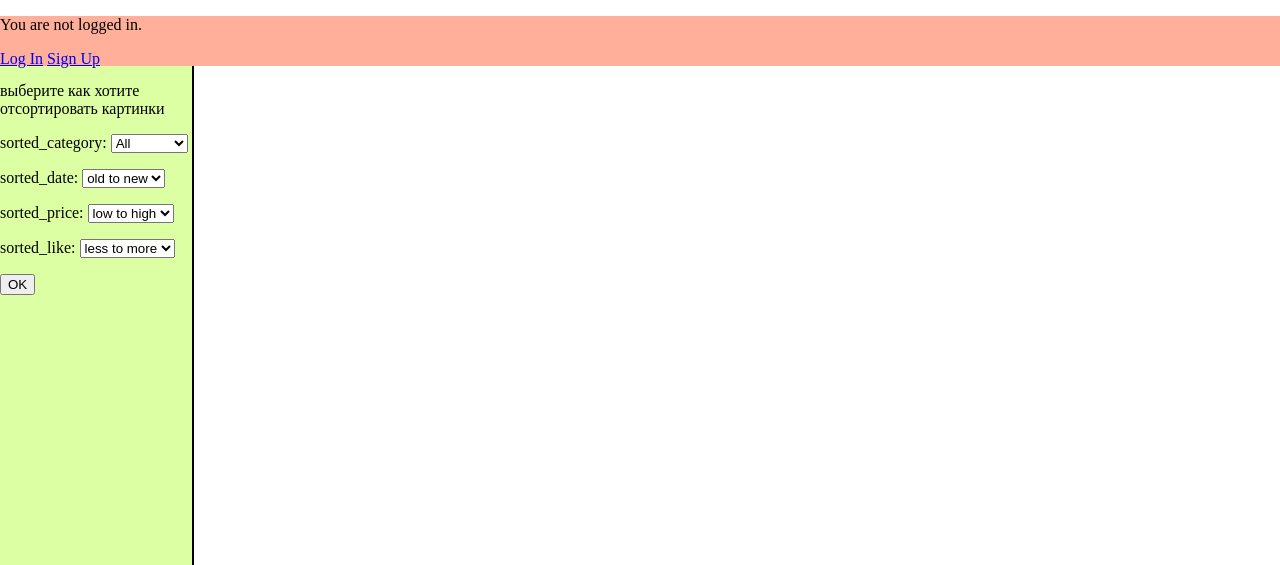
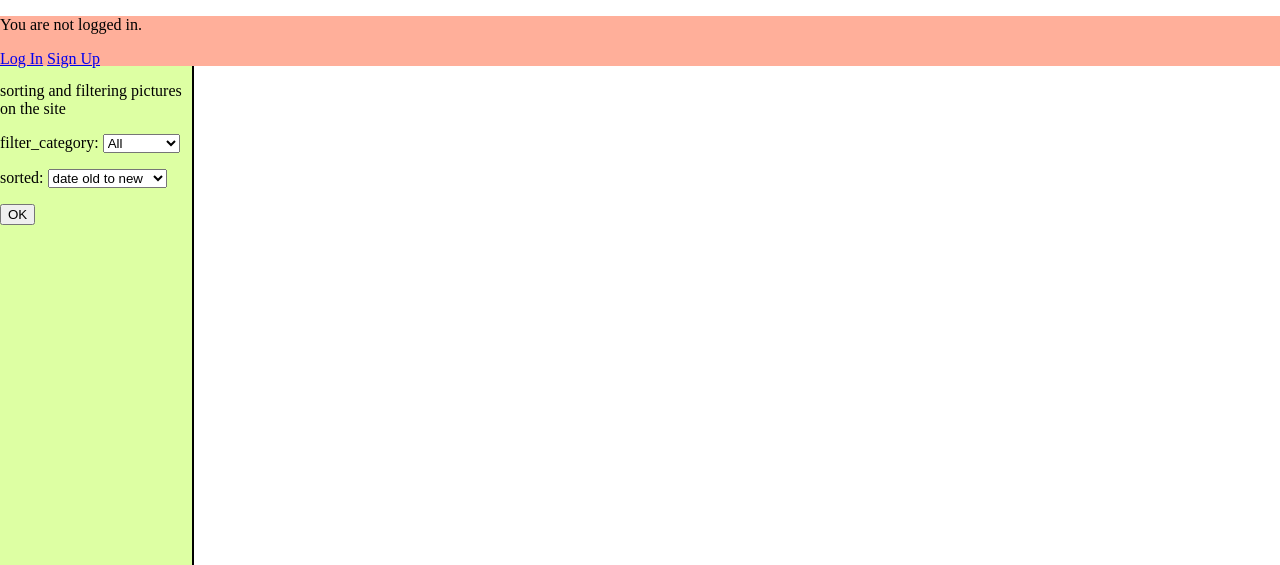
Before and after one commit to Plachey/Shop_image, a Django app: page / in a window 1280 px wide. Shown: the top 565 px of the page. Run offline with Django 3.2, Linux system fonts and the light colour scheme; data that the repository does not hold is empty.

Commit message:
2 Commit

```diff
--- a/samplesite/samplesite/urls.py
+++ b/samplesite/samplesite/urls.py
@@ -21,15 +21,10 @@ from django.conf.urls.static import static
 
 urlpatterns = [
     path('admin/', admin.site.urls),
-    #path('accounts/', include('django.contrib.auth.urls')),
-    #path('accounts/', include('accounts.urls')),
-
     path('users/', include('users.urls')),
     path('users/', include('django.contrib.auth.urls')),
-    #path('', TemplateView.as_view(template_name='home.html'),
     path('', include('shop_image.urls')),
 ]
 
 if settings.DEBUG:    # new
     urlpatterns += static(settings.MEDIA_URL, document_root=settings.MEDIA_ROOT)
-    #urlpatterns += static(settings.STATIC_URL, document_root=settings.STATICFILES_DIRS)
--- a/samplesite/shop_image/admin.py
+++ b/samplesite/shop_image/admin.py
@@ -1,4 +1,5 @@
 from django.contrib import admin
-from .models import Image
+from .models import Image, Comment
 # Register your models here.
 admin.site.register(Image)
+admin.site.register(Comment)
--- a/samplesite/shop_image/forms.py
+++ b/samplesite/shop_image/forms.py
@@ -3,7 +3,7 @@ from .models import Order
 
 
 class ImageFilterForm(forms.Form):
-    filter_category = forms.ChoiceField(label='sorted_category', required=False, choices=[
+    filter_category = forms.ChoiceField(label='filter_category', required=False, choices=[
         ['all', 'All'],
         ['winter', 'Winter'],
         ['autumn', 'Autumn'],
@@ -17,23 +17,15 @@ class ImageFilterForm(forms.Form):
         ['animals', 'Animals']
     ])
 
-    order_date = forms.ChoiceField(label='sorted_date', required=False, choices=[
-        #['default', 'Default'],
-        ['-date', 'old to new'],
-        ['date', 'new to old']
+    order_date = forms.ChoiceField(label='sorted', required=False, choices=[
+        ['-date', 'date old to new'],
+        ['date', 'date new to old'],
+        ['price', 'price low to high'],
+        ['-price', 'price high to low'],
+        ['like', 'like less to more'],
+        ['-like', 'like more to less']
     ])
 
-    order_price = forms.ChoiceField(label='sorted_price', required=False, choices=[
-        #['default', 'Default'],
-        ['price', 'low to high'],
-        ['-price', 'high to low']
-    ])
-
-    order_like = forms.ChoiceField(label='sorted_like', required=False, choices=[
-        #['default', 'Default'],
-        ['like', 'less to more'],
-        ['-like', 'more to less']
-    ])
 
 
 class BuyForm(forms.Form):
@@ -49,17 +41,6 @@ class BuyForm(forms.Form):
         model = Order
         filds = '__all__'
 
-    '''
-    password = forms.CharField(
-        label='Password',
-        widget=forms.PasswordInput(),
-        error_messages={'required': 'Укажите пароль'})
-    password_again = forms.CharField(
-        label='Password (again)',
-        widget=forms.PasswordInput(),
-        error_messages={'required': 'Укажите пароль еще раз'})
-    '''
-
     # Валидация проходит в этом методе
     def clean(self):
         # Определяем правило валидации
@@ -67,5 +48,3 @@ class BuyForm(forms.Form):
             # Выбрасываем ошибку, если пароли не совпали
             raise forms.ValidationError('Пароли должны совпадать!')
         return self.cleaned_data
-
-#['Winter', 'Autumn', 'Spring', 'Summer', 'Common', 'Family', 'Nature', 'Girl', 'Joy', 'Animals']
--- a/samplesite/shop_image/templates/image_left.html
+++ b/samplesite/shop_image/templates/image_left.html
@@ -1,29 +1,8 @@
-{% block content %}
-  <div class="left_img">
-    <p>выберите как хотите отсортировать картинки</p>
+<div class="left_img">
+    <p>sorting and filtering pictures on the site</p>
     <form action="" method="post">
       {% csrf_token %}
       {{ form1.as_p }}
       <input type="submit" name="flt_category" value="OK">
     </form>
-  </div>
-{% endblock content %}
-
-
-
-<!--
-
-  <div class="left_img">
-    <p>выберите как хотите отсортировать картинки</p>
-    <form action="" method="post">
-      {% csrf_token %}
-      {{ form.as_p }}
-      <input type="submit" value="OK">
-
-
-    </form>
-    {{ text }}
-  </div>
-
-
--->
+</div>
--- a/samplesite/shop_image/templates/image_right.html
+++ b/samplesite/shop_image/templates/image_right.html
@@ -1,7 +1,6 @@
-{% block content %}
-  {% for img in all_image_list %}
+{% for img in all_image_list %}
     <div class="right_img">
-      <h2><a href="">{{img.title}}</a></h2>
+      <h2><a href="detail_image/image_id">{{img.title}}</a></h2>
       <p><img src='{{ img.image.url }}' width="200" height="200"></p>
       <p>category: {{img.category}}</p>
       <p>date: {{img.date}}</p>
@@ -11,5 +10,4 @@
         <a href="{% url 'form_buy' %}"><input type="button" name="buy" value="Buy"></a>
       </form>
     </div>
-  {% endfor %}
-{% endblock content %}
+{% endfor %}
--- a/samplesite/shop_image/urls.py
+++ b/samplesite/shop_image/urls.py
@@ -5,6 +5,7 @@ from . import views
 urlpatterns = [
     path('', views.MainPageView.as_view(), name='home'),
     path('form_buy/', views.FormBuy.as_view(), name='form_buy'),
+    re_path(r'^(?P<image_id>\d+)/$', views.detail_image, name='image_detail'),
     #re_path(r'^pay/$', views.PayView.as_view(), name='pay_view'),
     #re_path(r'^pay-callback/$', views.PayCallbackView.as_view(), name='pay_callback'),
 ]
--- a/samplesite/shop_image/views.py
+++ b/samplesite/shop_image/views.py
@@ -1,8 +1,9 @@
 from django.shortcuts import render
-from django.views.generic import ListView, TemplateView
+from django.views.generic import ListView, TemplateView, DetailView
 from .models import Image, Order
 from .forms import ImageFilterForm, BuyForm
-from django.http import HttpResponse
+from django.http import HttpResponse, Http404
+from django.shortcuts import get_object_or_404
 
 
 class MainPageView(ListView):
@@ -21,16 +22,30 @@ class MainPageView(ListView):
             if form.is_valid():
                 category = form.cleaned_data['filter_category']
                 date = form.cleaned_data['order_date']
-                price = form.cleaned_data['order_price']
-                like = form.cleaned_data['order_like']
                 if category == 'all':
                     args = {'form1': form,
-                            'all_image_list': Image.objects.all().order_by(date, price, like)}
+                            'all_image_list': Image.objects.all().order_by(date)}
                 else:
                     args = {'form1': form,
-                            'all_image_list': Image.objects.filter(category=category).order_by(date, price, like)}
+                            'all_image_list': Image.objects.filter(category=category).order_by(date)}
                 return render(request, 'home.html', args)
         return render(request, 'home.html', {'form1': form})
+
+
+def detail_image(request, pk):
+    try:
+        image_id = Image.objects.get(pk=pk)
+    except Image.DoesNotExist:
+        raise Http404("Book does not exist")
+
+        # book_id=get_object_or_404(Book, pk=pk)
+
+    return render(
+        request,
+        'detail_image.html',
+        context={'image': image_id, }
+    )
+
 
 
 class FormBuy(TemplateView):
--- a/samplesite/users/forms.py
+++ b/samplesite/users/forms.py
@@ -1,4 +1,3 @@
-from django import forms
 from django.contrib.auth.forms import UserCreationForm, UserChangeForm
 from .models import CustomUser
 
```
Also changed, not shown: samplesite/shop_image/models.py (+14 -0 lines), samplesite/shop_image/templates/form_buy.html (+4 -19 lines).
